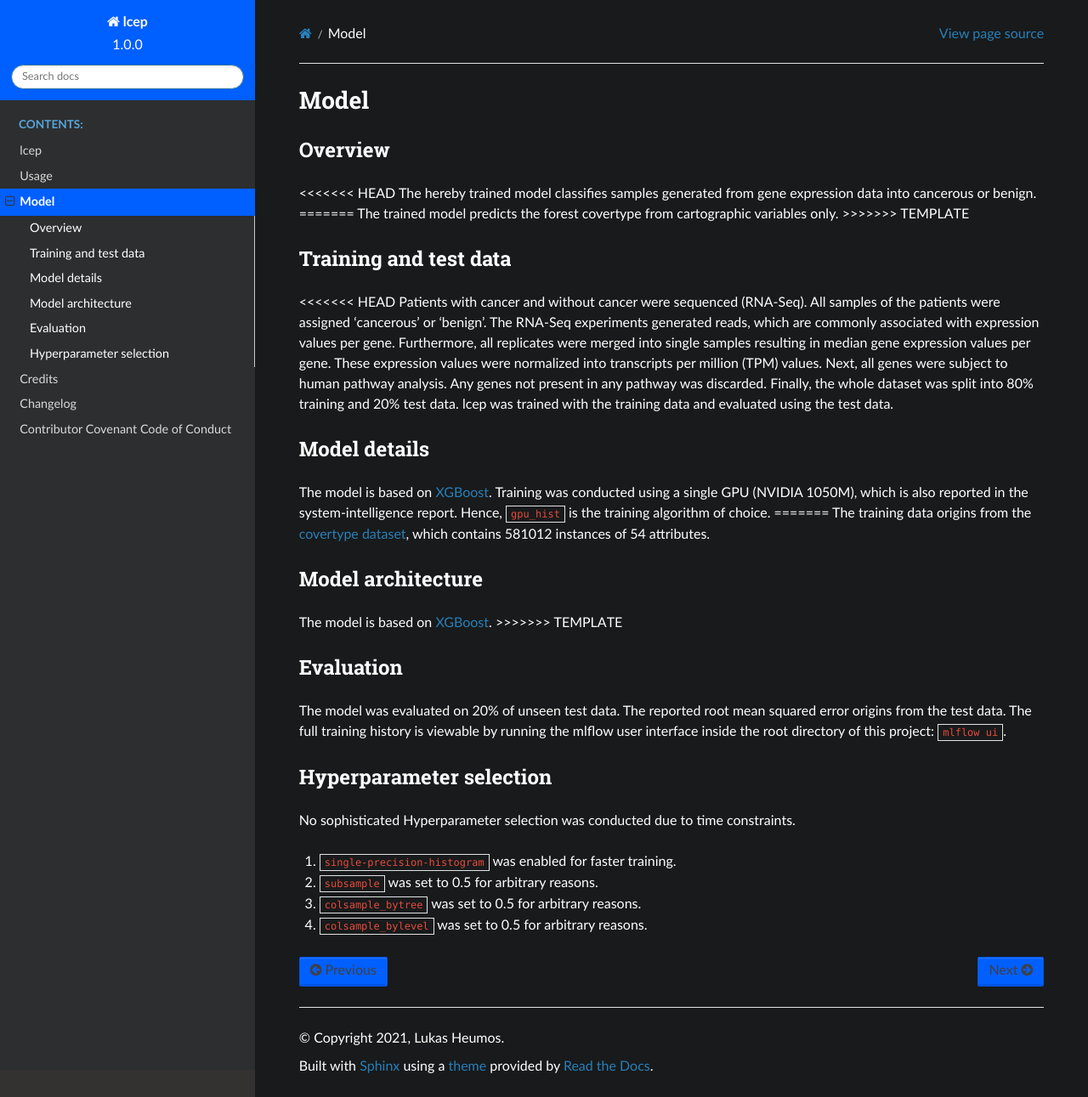
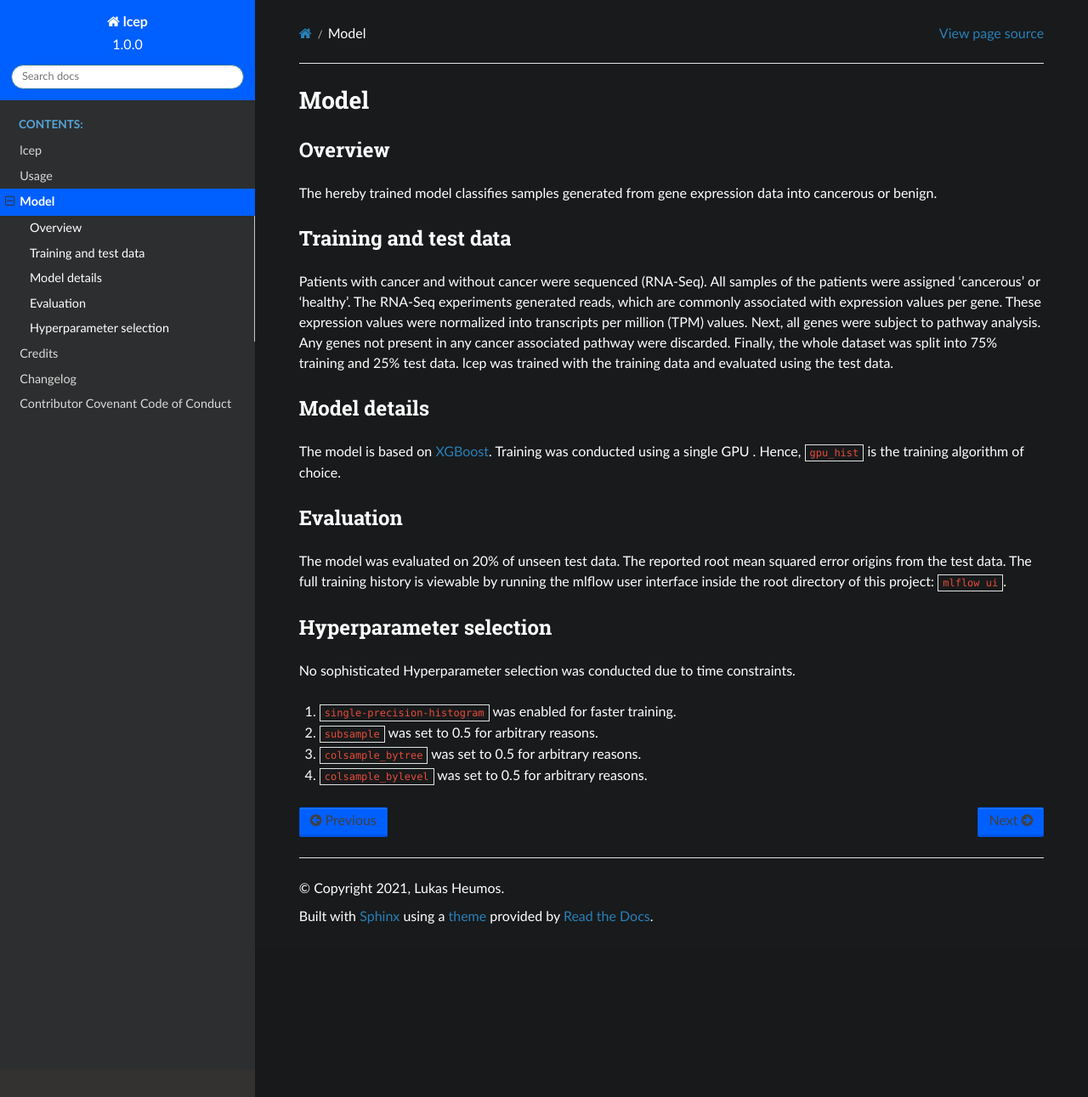
Before and after one commit to mlf-core/lcep, a Sphinx documentation site: the page built from docs/model.rst, in a window 1280 px wide and 1291 px high. Shown: the whole window at 85% size. Built offline with Sphinx 7.4.7 and the Read the Docs theme 2.0.0, drawn with Linux system fonts in a browser that asks for light colours.

Commit message:
Resolved merge conflict

```diff
--- a/docs/model.rst
+++ b/docs/model.rst
@@ -4,38 +4,23 @@ Model
 Overview
 ~~~~~~~~~~
 
-<<<<<<< HEAD
 The hereby trained model classifies samples generated from gene expression data into cancerous or benign.
-=======
-The trained model predicts the forest covertype from cartographic variables only.
->>>>>>> TEMPLATE
 
 Training and test data
 ~~~~~~~~~~~~~~~~~~~~~~~~
 
-<<<<<<< HEAD
-Patients with cancer and without cancer were sequenced (RNA-Seq). All samples of the patients were assigned 'cancerous' or 'benign'.
+Patients with cancer and without cancer were sequenced (RNA-Seq). All samples of the patients were assigned 'cancerous' or 'healthy'.
 The RNA-Seq experiments generated reads, which are commonly associated with expression values per gene.
-Furthermore, all replicates were merged into single samples resulting in median gene expression values per gene.
 These expression values were normalized into transcripts per million (TPM) values.
-Next, all genes were subject to human pathway analysis. Any genes not present in any pathway was discarded.
-Finally, the whole dataset was split into 80% training and 20% test data.
+Next, all genes were subject to pathway analysis. Any genes not present in any cancer associated pathway were discarded.
+Finally, the whole dataset was split into 75% training and 25% test data.
 lcep was trained with the training data and evaluated using the test data.
 
 Model details
 ~~~~~~~~~~~~~~
 
 The model is based on `XGBoost <https://xgboost.readthedocs.io/en/latest/>`_.
-Training was conducted using a single GPU (NVIDIA 1050M), which is also reported in the system-intelligence report.
-Hence, ``gpu_hist`` is the training algorithm of choice.
-=======
-The training data origins from the `covertype dataset <https://archive.ics.uci.edu/ml/datasets/covertype>`_, which contains 581012 instances of 54 attributes.
-
-Model architecture
-~~~~~~~~~~~~~~~~~~~~~~
-
-The model is based on `XGBoost <https://xgboost.readthedocs.io/en/latest/>`_.
->>>>>>> TEMPLATE
+Training was conducted using a single GPU . Hence, ``gpu_hist`` is the training algorithm of choice.
 
 Evaluation
 ~~~~~~~~~~~~~
```
